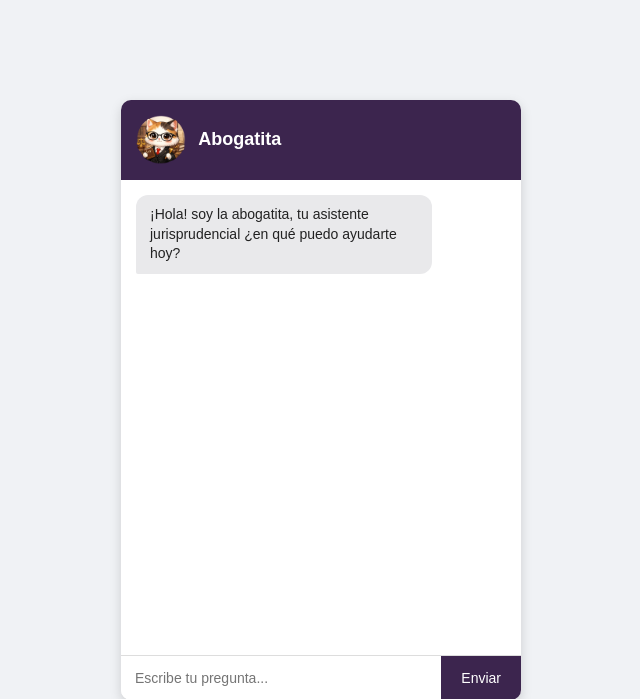
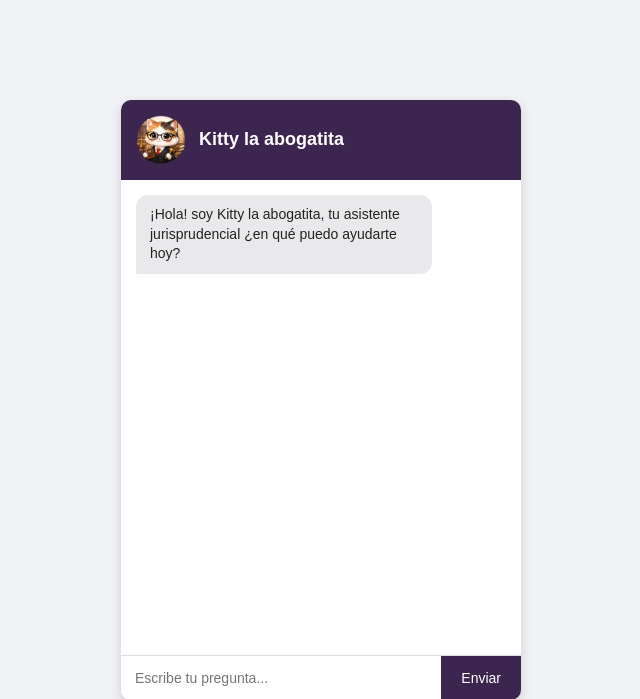
Before and after one commit to CrisDonZ/chatbot-Juridico-, a Flask app: page / in a window 1280 px wide. Shown: the top 699 px of the page, without its empty margins (319-959 px from the left). Run offline with Flask 3, Linux system fonts and the light colour scheme; parts of the project's set-up code (start-up, migrations or seed data) failed here and were passed over.

Commit message:
chatbot v2

```diff
--- a/app.py
+++ b/app.py
@@ -88,7 +88,7 @@ SYSTEM_PROMPT = (
     f"\"{MENSAJE_FUERA_DE_TEMA}\" y no agregues nada más.\n\n"
     "Si la pregunta SÍ es jurídica, responde ÚNICAMENTE con base en las sentencias "
     "proporcionadas a continuación. Si la pregunta jurídica no puede responderse "
-    "con esa información, dilo claramente y no inventes datos. Si la respuesta son mensajes de saludos o despedidas responde amablemente y educadamente como un profesional.\n\n"
+    "con esa información, dilo claramente y no inventes datos. Si la respuesta son mensajes de saludos, despedidas, agradecimientos o charla amistosa responde amablemente y educadamente, además usa lenguaje tuteando al usuario siempre\n\n"
     "SENTENCIAS DISPONIBLES:\n\n"
     f"{CONTEXTO_SENTENCIAS}"
 )
--- a/templates/index.html
+++ b/templates/index.html
@@ -95,10 +95,10 @@
     <div class="chat-container">
         <div class="chat-header">
             <img src="/static/abogatita.png" style="width:50px;height:50px;border-radius:50%;vertical-align:middle;margin-right:8px;">
-            Abogatita
+            Kitty la abogatita
         </div>
         <div class="chat-messages" id="chat-messages">
-            <div class="message bot-message">¡Hola! soy la abogatita, tu asistente jurisprudencial ¿en qué puedo ayudarte hoy?</div>
+            <div class="message bot-message">¡Hola! soy Kitty la abogatita, tu asistente jurisprudencial ¿en qué puedo ayudarte hoy?</div>
         </div>
         <div class="chat-input">
             <input type="text" id="user-input" placeholder="Escribe tu pregunta..." autocomplete="off">
```
